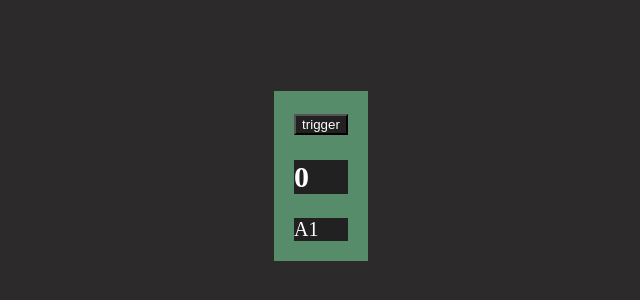
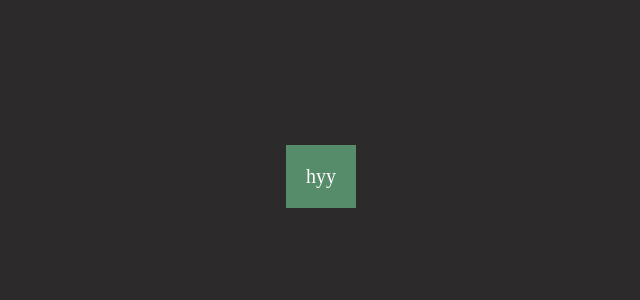
Before and after one commit to Devanshrathod12/chai-react-sager, a React (Vite) app in the folder vite-project/: page / in a window 1280 px wide. Shown: the part 232-532 px from the top of the page, without its empty margins (319-959 px from the left). Built offline with nearby package versions, Linux system fonts and the light colour scheme.

Commit message:
9th commit

```diff
--- a/vite-project/src/App.jsx
+++ b/vite-project/src/App.jsx
@@ -1,4 +1,4 @@
-import React, { useCallback, useState} from "react";
+import React, { useEffect, useLayoutEffect} from "react";
 import "./App.css";
 // import Function from './component/Function/Function'
 // import NamedandDfault,{Devansh,Sager,Bhart} from './component/NamedandDfault'
@@ -7,29 +7,31 @@ import "./App.css";
 //import SP1 from './component/Practice/SP1'
 //import SP2 from './component/Practice/SP2'
 //import SP3 from './component/Practice/SP3'
-import A1 from './component/context/A1'
+//import A1 from './component/context/A1'
 // let Vj = createContext();
 //import { useReducer } from "react";
 
 const App = () => {
 
-  const [first, setfirst] = useState(0)
-  function func(){
-    setfirst(first+1)
-  }
-  const fun2 = useCallback(
-    () => {
+ useEffect(() => {
+   console.log(" async useEffect");
 
-    },
-    [first],
-  )
+ }, [])
+ useEffect(() => {
+   console.log("async state");
+
+ }, [])
+
+  useLayoutEffect(() => {
+    console.log(" useLayout sync working");
+
+  }, [])
+
 
   return (
     <div className="centered-div">
       <div className="content">
-      <button  onClick={func} >trigger</button>
-      <h2>{first}</h2>
-       <A1 fun2={fun2}  />
+     hyy
       </div>
     </div>
   );
@@ -131,4 +133,18 @@ export default App;
 //   },[Toggle])
 
 
-//==========================
+//==========================  use collback
+// const [first, setfirst] = useState(0)
+// function func(){
+//   setfirst(first+1)
+// }
+// const fun2 = useCallback(
+//   () => {
+
+//   },
+//   [first],
+// )
+
+{/* <button  onClick={func} >trigger</button>
+<h2>{first}</h2>
+ <A1 fun2={fun2}  /> */}
--- a/vite-project/src/component/context/A1.jsx
+++ b/vite-project/src/component/context/A1.jsx
@@ -1,13 +1,13 @@
-import React ,{memo} from 'react'
+// import React ,{memo} from 'react'
 
-const A1 = (fun2) => {
-  console.log("hyy this is devansh rathod learn react.js with sager gupta");
+// const A1 = (fun2) => {
+//   console.log("hyy this is devansh rathod learn react.js with sager gupta");
 
-  return (
-    <div>A1</div>
-  )
-}
-//name={props.name}
-//props
+//   return (
+//     <div>A1</div>
+//   )
+// }
+// //name={props.name}
+// //props
 
-export default memo(A1)
+// export default memo(A1)
```
